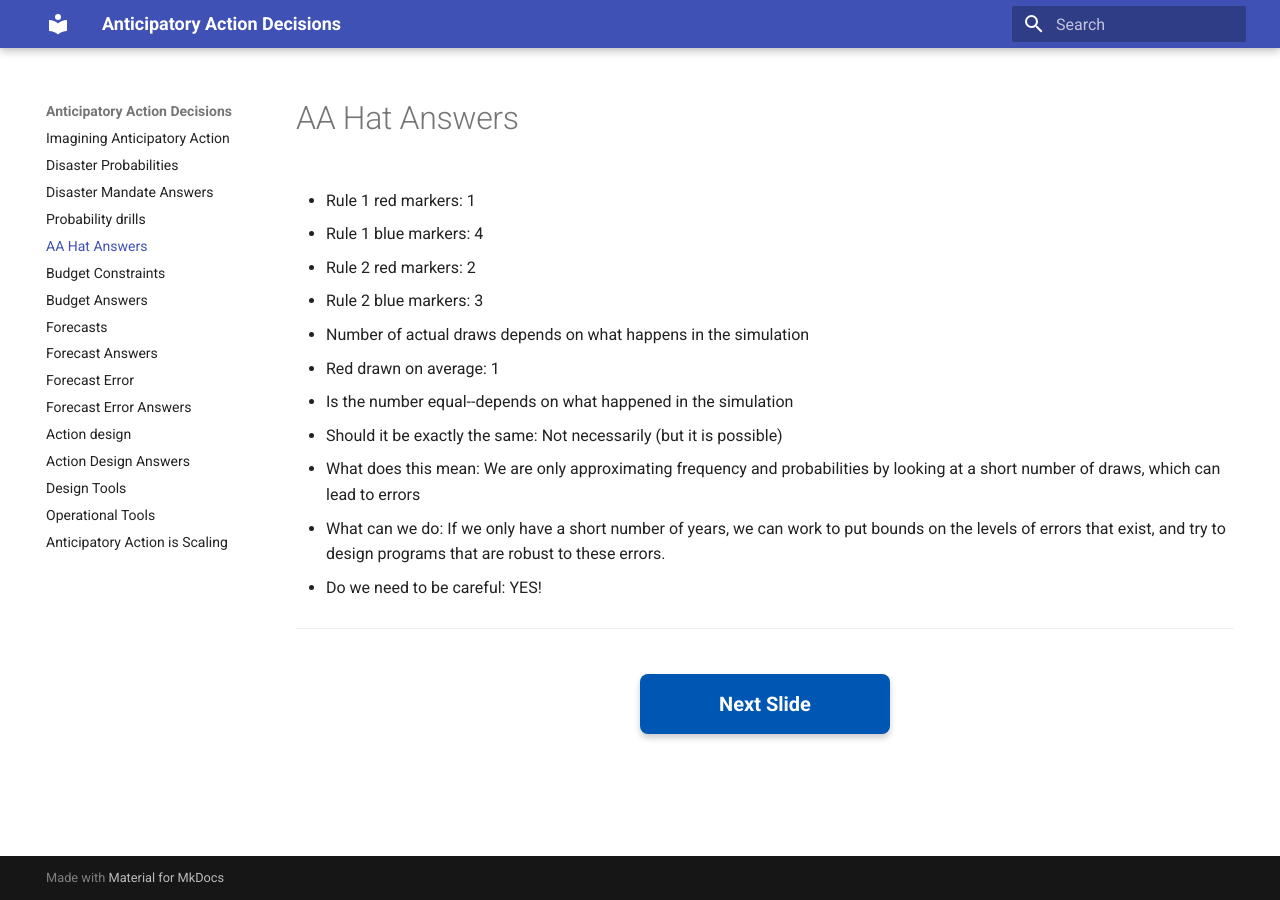
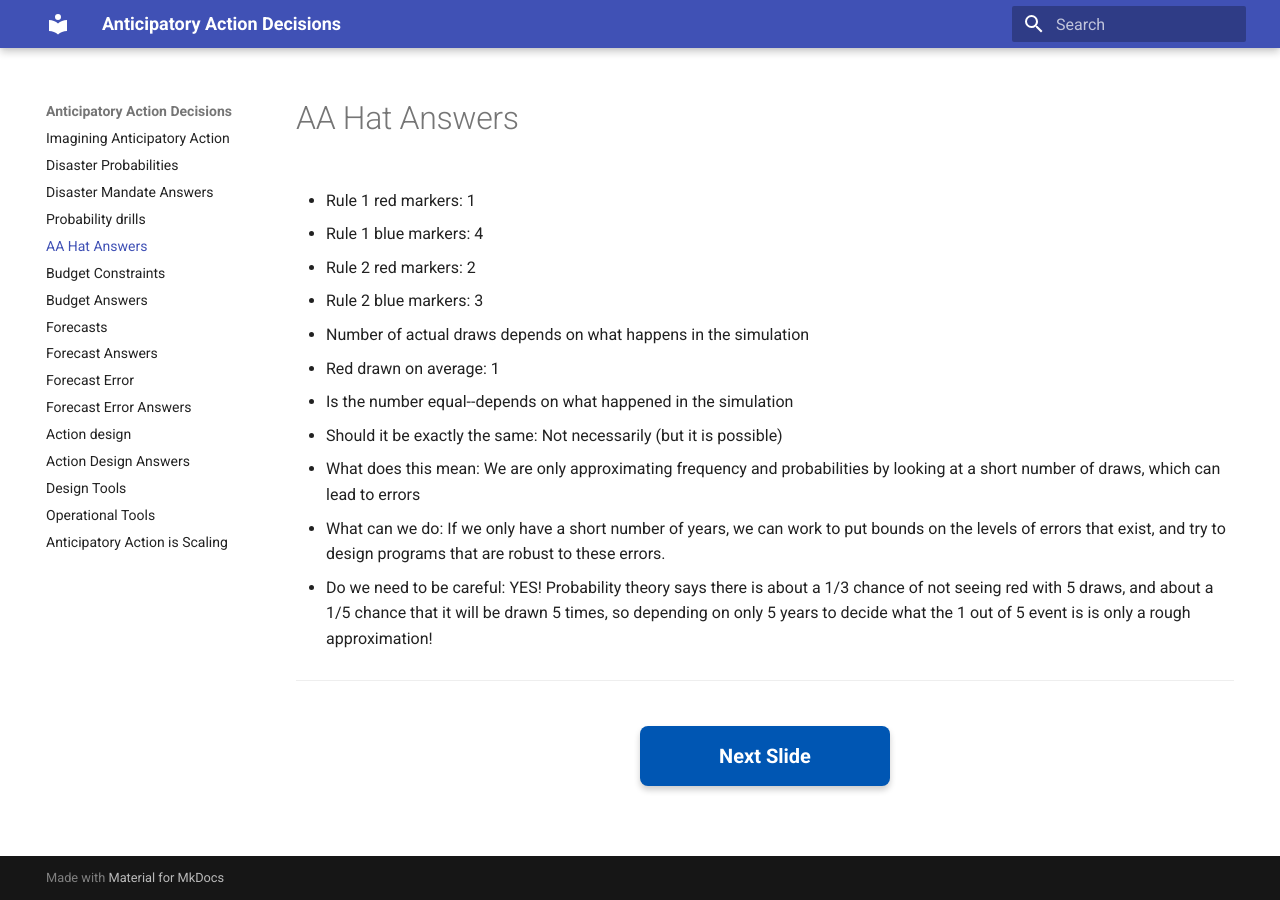
Before and after one commit to ccsfist/aadecisionoverview, an MkDocs documentation site: the page built from docs/aahatanswers.md, in a window 1280 px wide. Built offline with MkDocs 1.6.1 and Material for MkDocs 9.7.7, drawn with Linux system fonts in a browser that asks for light colours.

Commit message:
added note about probability error of 5 years

```diff
--- a/docs/aahatanswers.md
+++ b/docs/aahatanswers.md
@@ -20,6 +20,6 @@
 
 - What can we do: If we only have a short number of years, we can work to put bounds on the levels of errors that exist, and try to design programs that are robust to these errors.
 
-- Do we need to be careful:  YES!
+- Do we need to be careful:  YES!  Probability theory says there is about a 1/3 chance of not seeing red with 5 draws, and about a 1/5 chance that it will be drawn 5 times, so depending on only 5 years to decide what the 1 out of 5 event is is only a rough approximation!
 
 <div id="slide-config" data-type="simple" data-next="../budgets/" data-kobo-id="juTgN3oE" data-width="100%"> </div>
```
